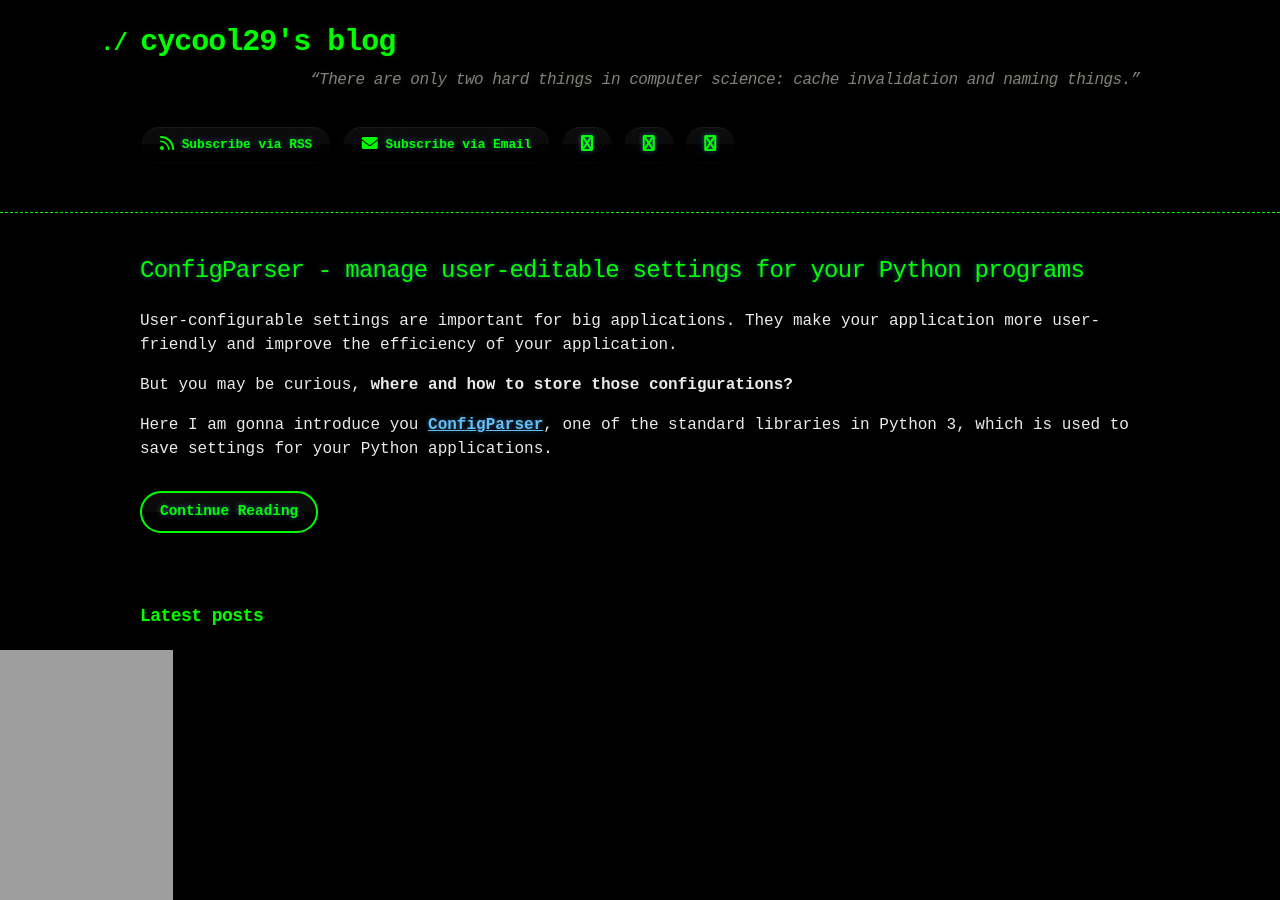
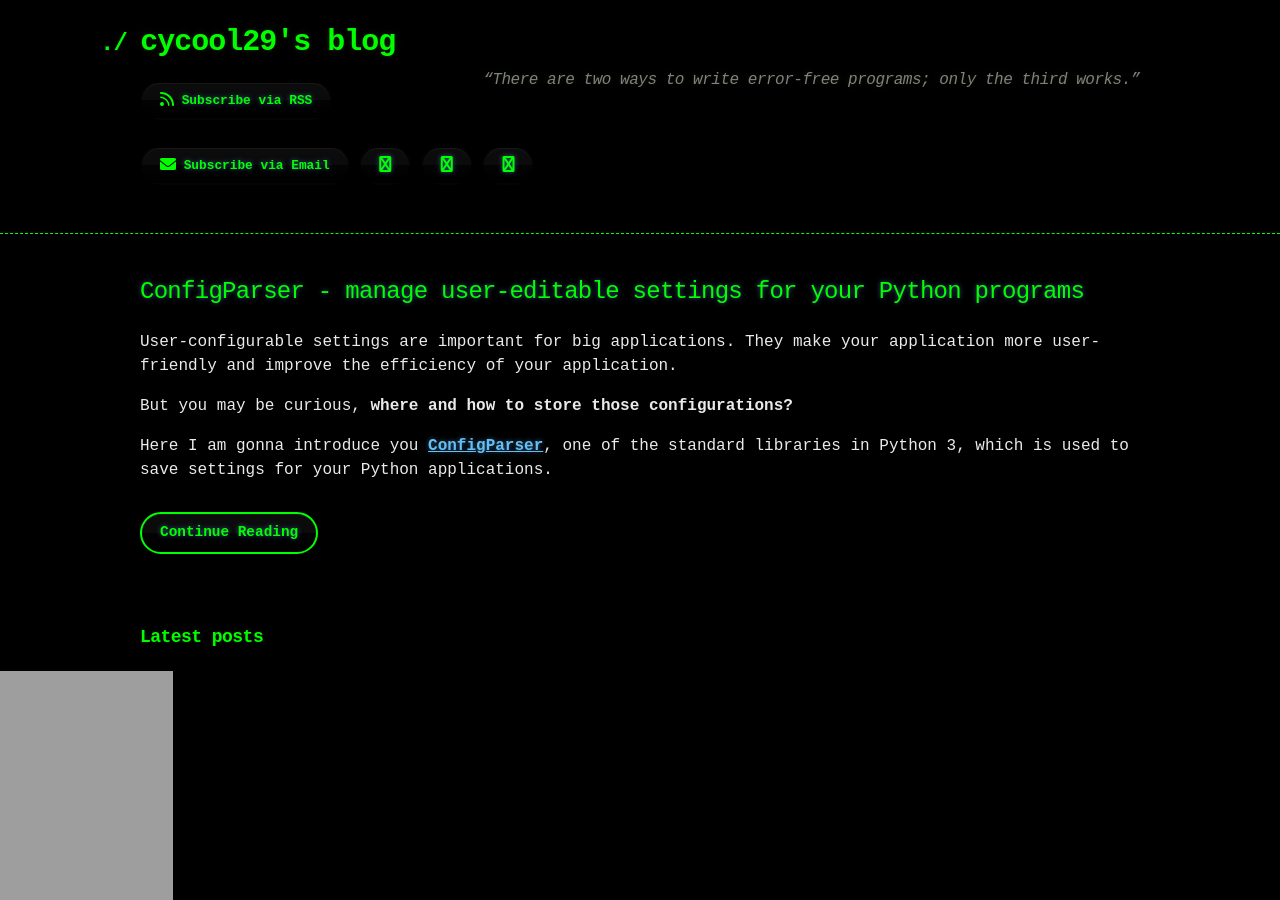
Before and after one commit to cycool29/cycool29.github.io, a Jekyll site: the page built from index.md, in a window 1280 px wide and 900 px high. Built offline with Jekyll 4.4.1, drawn with Linux system fonts in a browser that asks for light colours; a style sheet for code colours, icons or effects is not loaded.

Commit message:
Update quotes

```diff
--- a/_config.yml
+++ b/_config.yml
@@ -1,5 +1,5 @@
 title: cycool29's blog
-description: "“There are only two hard things in computer science: cache invalidation and naming things.” "
+description: "“There are two ways to write error-free programs; only the third works.” "
 bio: A high school student. Intermediate in Python, Git, Bash. Learning JavaScript. He/Him. "
 author: cycool29
 url: https://cycool29.github.io
```
